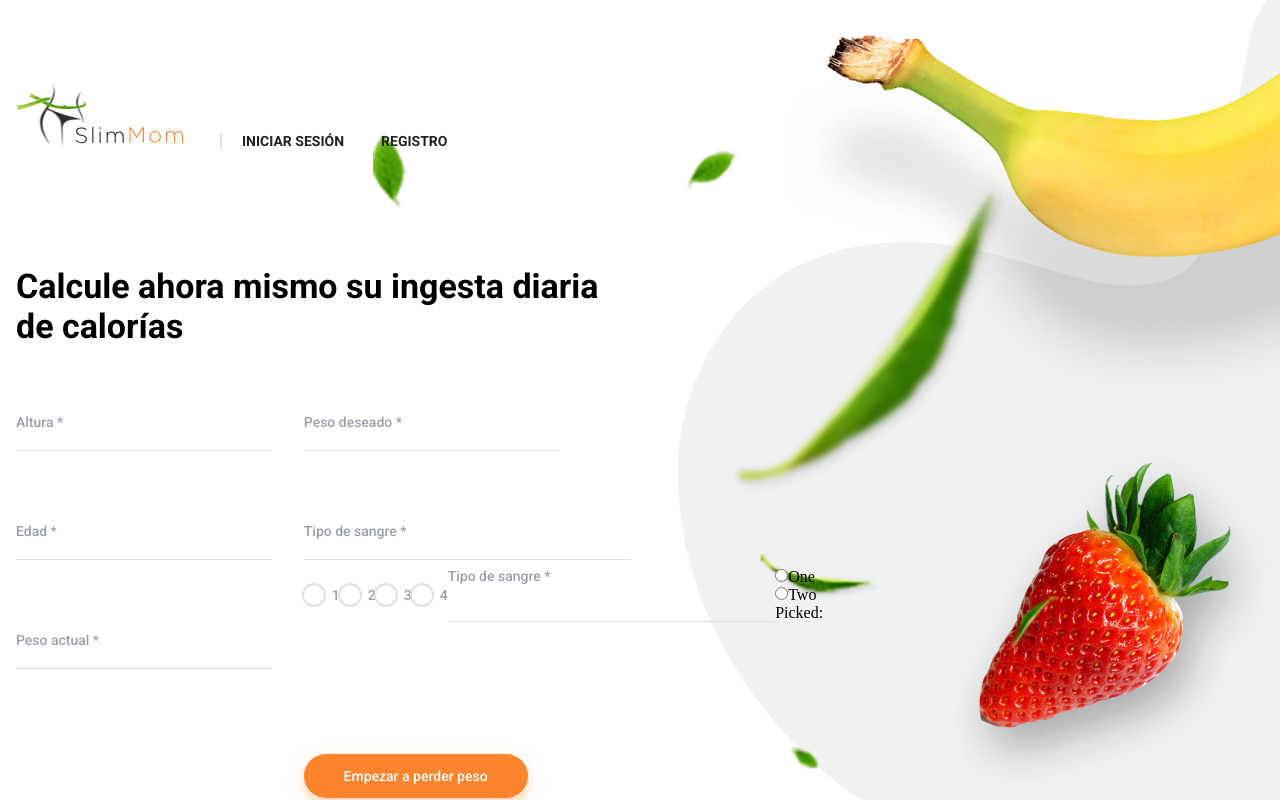
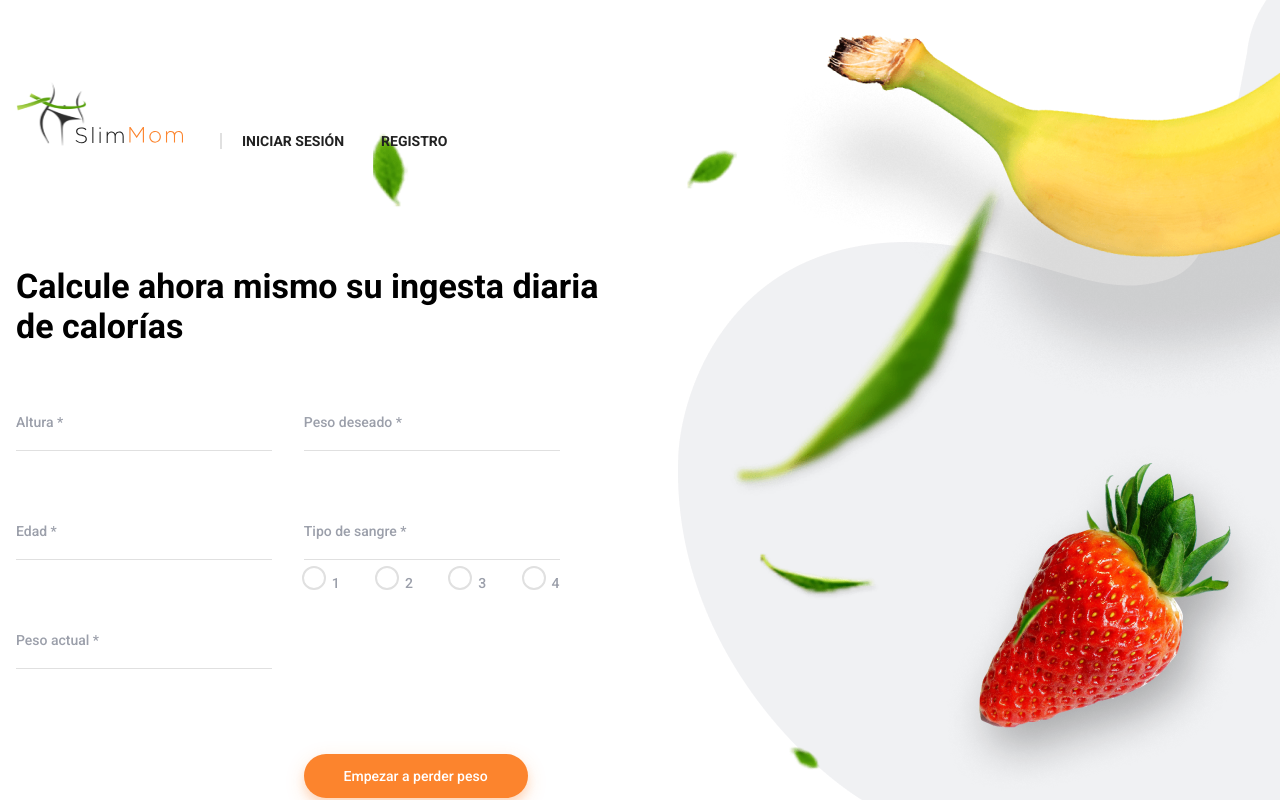
Before and after one commit to snayder1900/slimMon, a React (Vite) app: page /DailyCaloriesForm in a window 1280 px wide. Built offline with nearby package versions, Linux system fonts and the light colour scheme.

Commit message:
radioInFormik

```diff
--- a/src/DailyCaloriesForm/DailyCaloriesForm.jsx
+++ b/src/DailyCaloriesForm/DailyCaloriesForm.jsx
@@ -1,5 +1,5 @@
 import React from "react";
-import { Formik, Field } from "formik";
+import { Formik, Form, Field } from "formik";
 import css from "./DailyCaloriesForm.module.css";
 
 const DailyCaloriesForm = () => {
@@ -14,7 +14,7 @@ const DailyCaloriesForm = () => {
           age: "",
           currentWeight: "",
           desiredWeight: "",
-          bloodType: 0,
+          picked: "",
         }}
         validate={(values) => {
           let errors = {};
@@ -34,8 +34,8 @@ const DailyCaloriesForm = () => {
             errors.desiredWeight = "Por favor diligenciar peso deseado ";
           }
 
-          if (!values.bloodType) {
-            errors.bloodType = "Por favor diligenciar tipo de sangre";
+          if (!values.picked) {
+            errors.picked = "Por favor diligenciar tipo de sangre";
           }
           return errors;
         }}
@@ -52,7 +52,7 @@ const DailyCaloriesForm = () => {
           handleChange,
           handleBlur,
         }) => (
-          <form onSubmit={handleSubmit}>
+          <Form>
             <ul className={css.list}>
               <li className={css.listItem}>
                 <div
@@ -65,16 +65,12 @@ const DailyCaloriesForm = () => {
                   <label className={css.label} htmlFor="">
                     Altura *
                   </label>
-                  <input
+                  <Field
                     type="text"
                     className={css.inputMobile}
                     name="height"
-                    value={values.height}
-                    onChange={handleChange}
-                    onBlur={handleBlur}
                   />
                 </div>
-                {/* errors.height ? css.lisContainer_error : */}
               </li>
               <li className={css.listItem}>
                 <div
@@ -87,14 +83,7 @@ const DailyCaloriesForm = () => {
                   <label className={css.label} htmlFor="">
                     Edad *
                   </label>
-                  <input
-                    type="text"
-                    className={css.inputMobile}
-                    name="age"
-                    value={values.age}
-                    onChange={handleChange}
-                    onBlur={handleBlur}
-                  />
+                  <Field type="text" className={css.inputMobile} name="age" />
                 </div>
               </li>
               <li className={css.listItem}>
@@ -108,13 +97,10 @@ const DailyCaloriesForm = () => {
                   <label className={css.label} htmlFor="">
                     Peso actual *
                   </label>
-                  <input
+                  <Field
                     type="text"
                     className={css.inputMobile}
                     name="currentWeight"
-                    value={values.currentWeight}
-                    onChange={handleChange}
-                    onBlur={handleBlur}
                   />
                 </div>
               </li>
@@ -129,107 +115,66 @@ const DailyCaloriesForm = () => {
                   <label className={css.label} htmlFor="">
                     Peso deseado *
                   </label>
-                  <input
+                  <Field
                     type="text"
                     className={css.inputMobile}
                     name="desiredWeight"
-                    value={values.desiredWeight}
-                    onChange={handleChange}
-                    onBlur={handleBlur}
                   />
                 </div>
               </li>
               <li>
                 <div className={css.lisContainer__blood}>
-                  <label
+                  <div
+                    id="my-radio-group"
                     className={`${css.label} ${
-                      touched.bloodType && errors.bloodType
+                      touched.picked && errors.picked
                         ? css.label__blood_error
                         : css.label__blood
                     }`}
-                    htmlFor=""
                   >
                     Tipo de sangre *
-                  </label>
-                  <div className={css.inputMobile__bloodContainer}>
-                    <div className={css.inputMobile__bloodContainer__option}>
-                      <input
+                  </div>
+                  <div
+                    role="group"
+                    aria-labelledby="my-radio-group"
+                    className={css.inputMobile__bloodContainer}
+                  >
+                    <label className={`${css.label}`}>
+                      <Field
                         type="radio"
-                        id="1"
-                        name="bloodType"
-                        value={values.bloodType}
+                        name="picked"
+                        value="One"
                         className={css.inputMobile__blood}
-                        onChange={handleChange}
-                        onBlur={handleBlur}
                       />
-                      <label htmlFor="1" className={`${css.label}`}>
-                        1
-                      </label>
-                    </div>
-                    <div className={css.inputMobile__bloodContainer__option}>
-                      <input
+                      1
+                    </label>
+                    <label className={`${css.label}`}>
+                      <Field
                         type="radio"
-                        id="2"
-                        name="bloodType"
-                        value={values.bloodType}
+                        name="picked"
+                        value="Two"
                         className={css.inputMobile__blood}
-                        onChange={handleChange}
-                        onBlur={handleBlur}
                       />
-                      <label htmlFor="2" className={css.label}>
-                        2
-                      </label>
-                    </div>
-                    <div className={css.inputMobile__bloodContainer__option}>
-                      <input
+                      2
+                    </label>
+                    <label className={`${css.label}`}>
+                      <Field
                         type="radio"
-                        id="3"
-                        name="bloodType"
-                        value={values.bloodType}
+                        name="picked"
+                        value="Three"
                         className={css.inputMobile__blood}
-                        onChange={handleChange}
-                        onBlur={handleBlur}
                       />
-                      <label htmlFor="3" className={css.label}>
-                        3
-                      </label>
-                    </div>
-                    <div className={css.inputMobile__bloodContainer__option}>
-                      <input
+                      3
+                    </label>
+                    <label className={`${css.label}`}>
+                      <Field
                         type="radio"
-                        id="4"
-                        name="bloodType"
-                        value={values.bloodType}
+                        name="picked"
+                        value="Four"
                         className={css.inputMobile__blood}
-                        onChange={handleChange}
-                        onBlur={handleBlur}
                       />
-                      <label htmlFor="4" className={`${css.label}`}>
-                        4
-                      </label>
-                    </div>
-
-                    <div
-                      id="my-radio-group"
-                      className={`${css.label} ${
-                        touched.bloodType && errors.bloodType
-                          ? css.label__blood_error
-                          : css.label__blood
-                      }`}
-                    >
-                      Tipo de sangre *
-                    </div>
-                    <div role="group" aria-labelledby="my-radio-group">
-                      <label>
-                        <Field type="radio" name="picked" value="One" />
-                        One
-                      </label>
-                      <label>
-                        <Field type="radio" name="picked" value="Two" />
-                        Two
-                      </label>
-                      <div>Picked: {values.picked}</div>
-                    </div>
+                      4
+                    </label>
                   </div>
                 </div>
               </li>
@@ -242,7 +187,7 @@ const DailyCaloriesForm = () => {
             <div className={css.buttonContainer}>
               <button type="submit">Empezar a perder peso</button>
             </div>
-          </form>
+          </Form>
         )}
       </Formik>
     </div>
```
